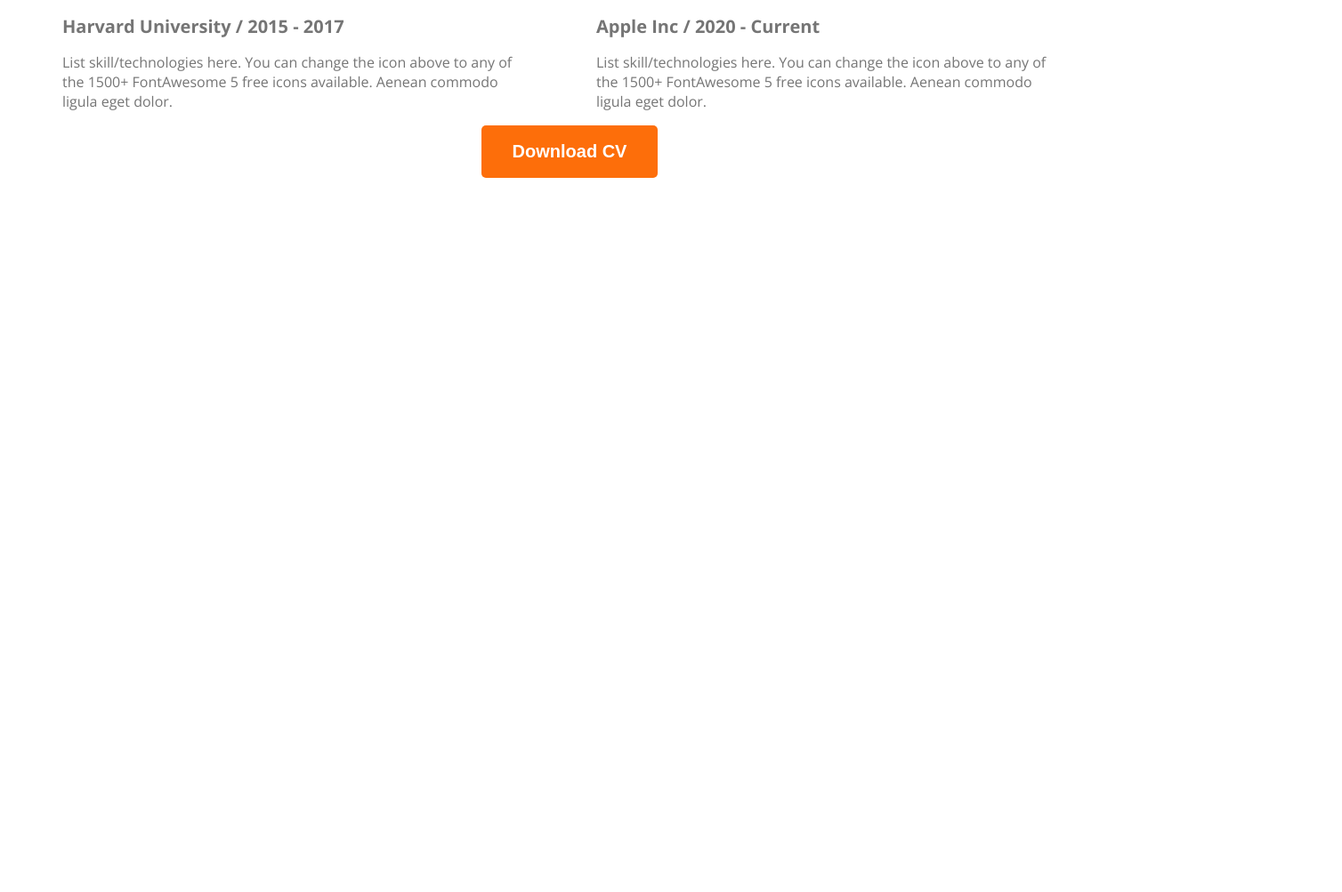
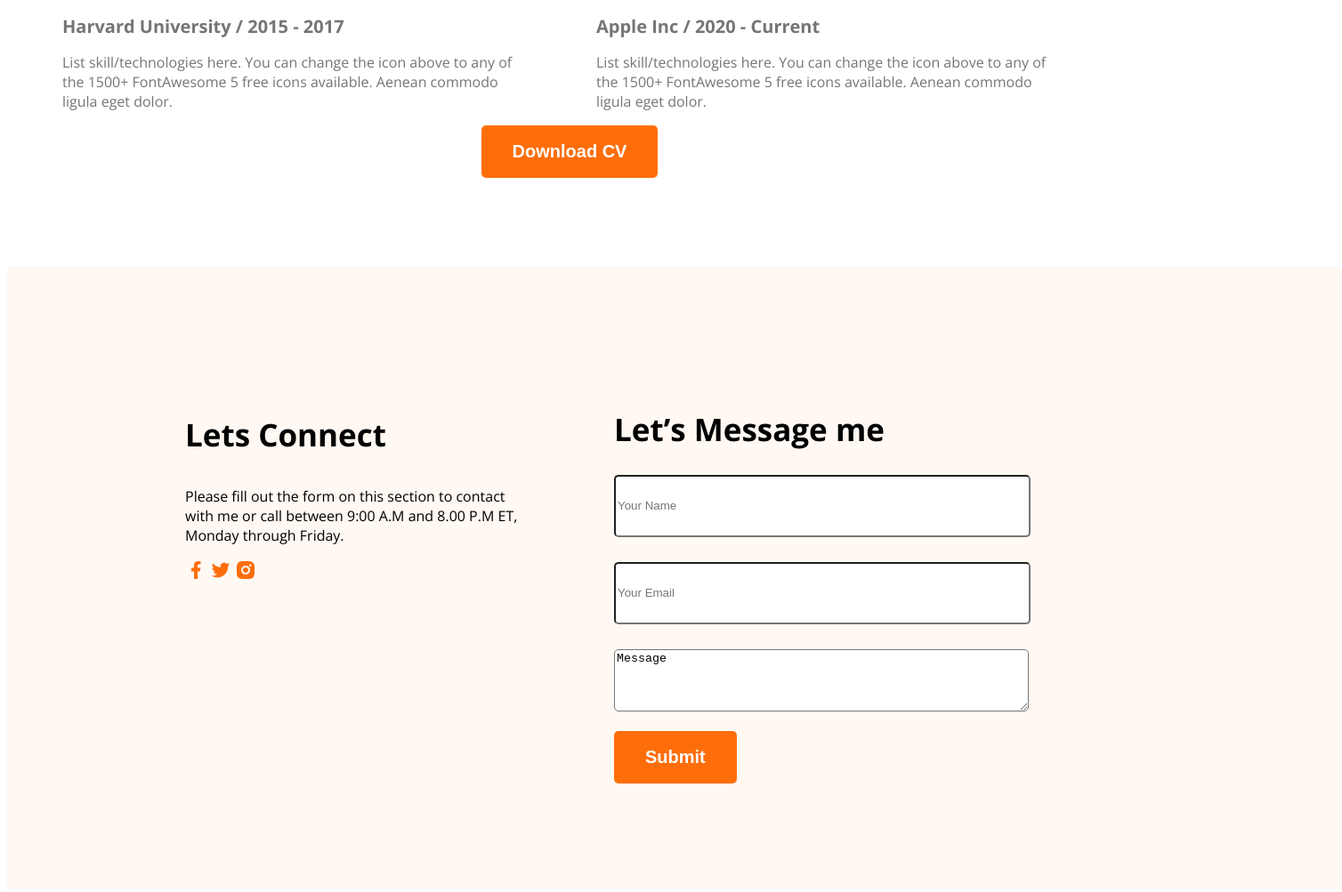
Before and after one commit to Nayeeem100/web_dev_porttfolio, a plain HTML site: page index.html in a window 1280 px wide. Shown: the part 3019-4022 px from the top of the page at 89% size, 1508 px wide, since content can reach past the window. Before the commit the page ends 3319 px from the top, so only its background shows below. Drawn offline with nearby package versions, Linux system fonts and the light colour scheme.

Commit message:
footer added

```diff
--- a/index.html
+++ b/index.html
@@ -175,6 +175,29 @@
         <button class="btn_peimary">Download CV</button>
       </div>
     </main>
-    <footer></footer>
+    <footer>
+      <section class="con_msg">
+        <div class="connect_title">
+          <h3 class="connect">Lets Connect</h3>
+          <p class="con_discription">
+            Please fill out the form on this section to contact with me or call
+            between 9:00 A.M and 8.00 P.M ET, Monday through Friday.
+          </p>
+          <a href=""><img src="images/icons/facebook.png" alt="" /></a>
+          <a href=""> <img src="images/icons/twitter.png" alt="" /></a>
+          <a href=""></a>
+          <a href=""><img src="images/icons/insta.png" alt="" /></a>
+        </div>
+        <div class="message">
+          <h2 class="message_titel">Let’s Message me</h2>
+          <form action="">
+            <input type="text" name="" id="" placeholder="Your Name" />
+            <input type="email" name="" id="" placeholder="Your Email" />
+            <textarea name="" id="" cols="30" rows="30">Message</textarea>
+            <input class="btn_peimary" type="submit" value="Submit" />
+          </form>
+        </div>
+      </section>
+    </footer>
   </body>
 </html>
--- a/style/style.css
+++ b/style/style.css
@@ -140,6 +140,7 @@ main{
 .java {
   box-shadow: 0px 6px 50px 0px rgba(0, 0, 0, 0.06) ;
   border-radius: 5px;
+
   padding: 30px;
   background-color: white;
   font-family: "Open Sans";
@@ -197,3 +198,40 @@ main{
   margin-top: 50px;
   margin-bottom: 100px;
 }
+/* connect style */
+.con_msg{
+  font-family: "Open Sans";
+  width: 1500px;
+  height: 700px;
+  background-color: #fff8f3;
+  display: flex;
+}
+.connect_title{
+  margin-top: 130px;
+  margin-right: 100px;
+  margin-bottom: 450px;
+  margin-left: 200px;
+}
+.connect{
+  font-weight: bold;
+  font-size: 35px;
+}
+.message{
+  font-family: "Open Sans";
+  margin-top: 130px;
+  margin-right: 350px;
+}
+.message_titel{
+  font-weight: bold;
+  font-size: 35px;
+  margin-bottom: 25px;
+
+}
+footer input[type="text"], input[type="email"], textarea{
+  width: 460px;
+  height: 64px;
+  border-radius: 5px;
+  display: block;
+  margin-top: 28px;
+  margin-bottom: 22px;
+}
```
